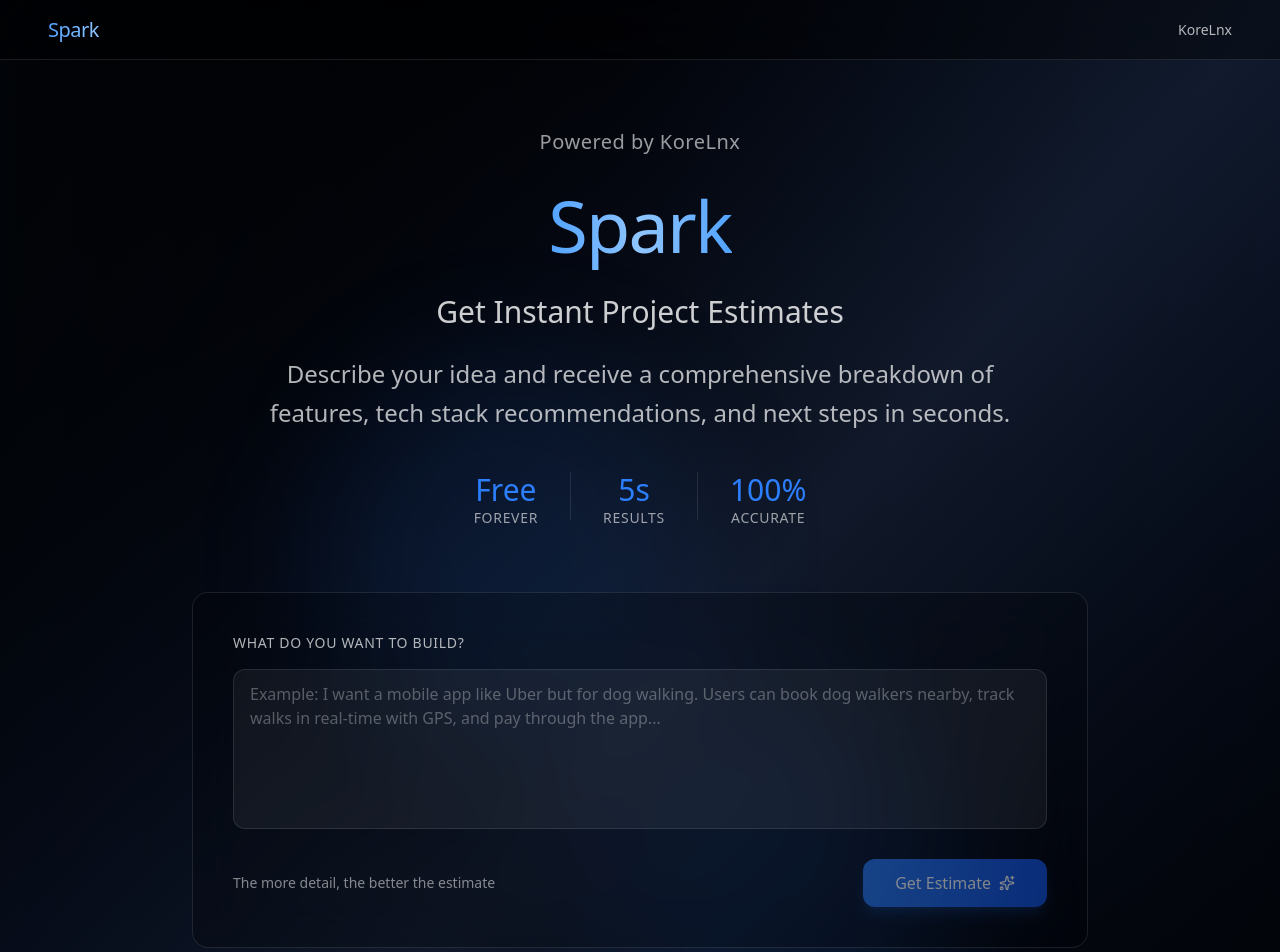
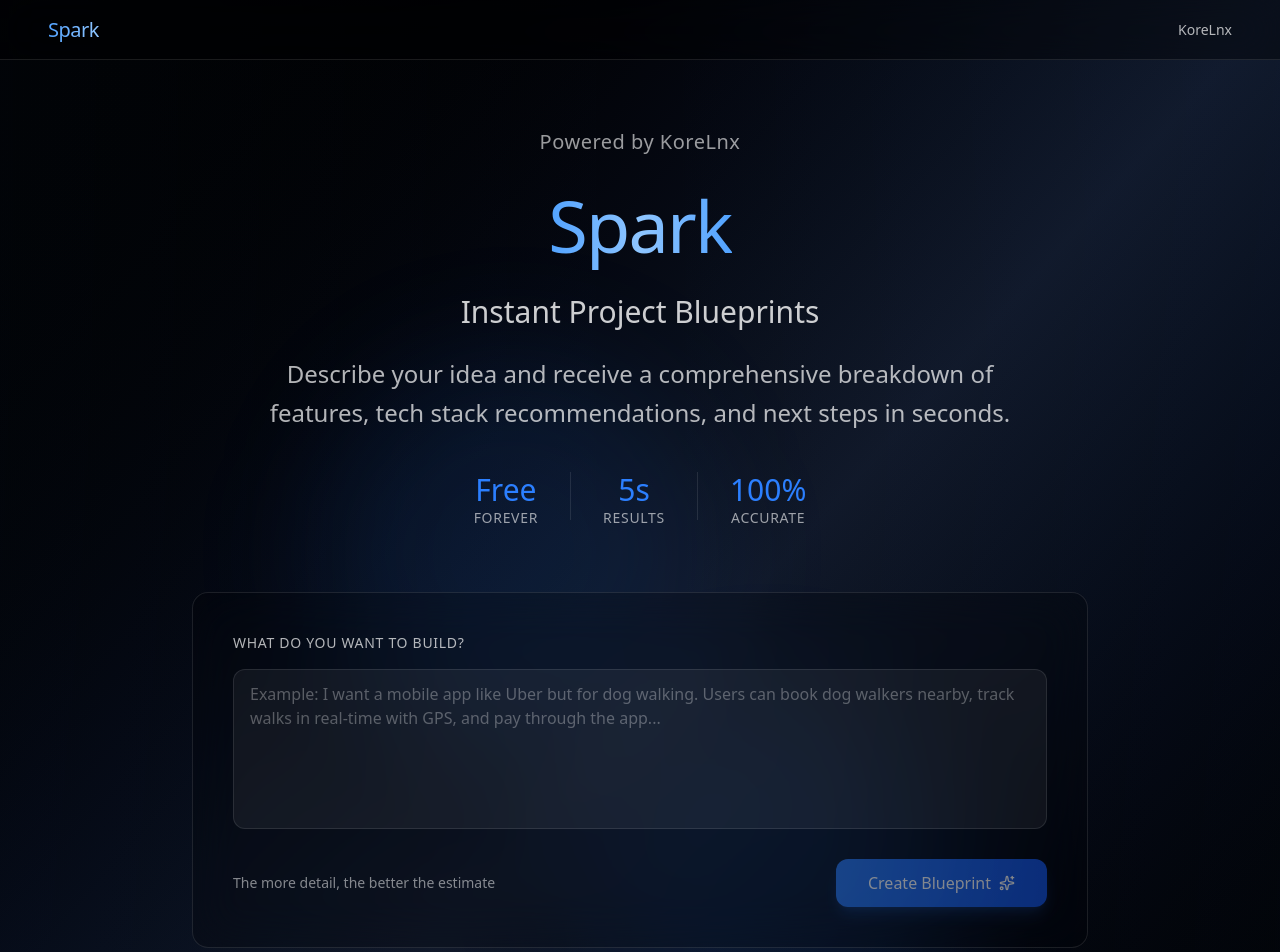
Before and after one commit to ayanosman8/KoreTek, a Next.js app in the folder estimator/: page / in a window 1280 px wide. Shown: the top 952 px of the page. Built offline with nearby package versions, Linux system fonts and the light colour scheme.

Commit message:
Update messaging from estimate to blueprint

```diff
--- a/estimator/app/layout.tsx
+++ b/estimator/app/layout.tsx
@@ -2,8 +2,8 @@
 import "./globals.css";
 
 export const metadata: Metadata = {
-  title: "Spark | AI-Powered Project Estimator by KoreLnx",
-  description: "Get instant AI-powered project estimates with pricing, timeline, and tech stack recommendations. Free, no commitment required.",
+  title: "Spark | AI-Powered Project Blueprints by KoreLnx",
+  description: "Get instant AI-powered project blueprints with features, tech stack recommendations, and next steps. Free, no commitment required.",
 };
 
 export default function RootLayout({
--- a/estimator/app/page.tsx
+++ b/estimator/app/page.tsx
@@ -65,7 +65,7 @@
             </h1>
 
             <p className="text-2xl md:text-3xl text-white/80 font-light">
-              Get Instant Project Estimates
+              Instant Project Blueprints
             </p>
 
             <p className="text-xl md:text-2xl text-white/70 max-w-3xl mx-auto leading-relaxed font-light">
@@ -132,7 +132,7 @@
                     </>
                   ) : (
                     <>
-                      <span>Get Estimate</span>
+                      <span>Create Blueprint</span>
                       <Sparkles className="w-4 h-4" />
                     </>
                   )}
```
